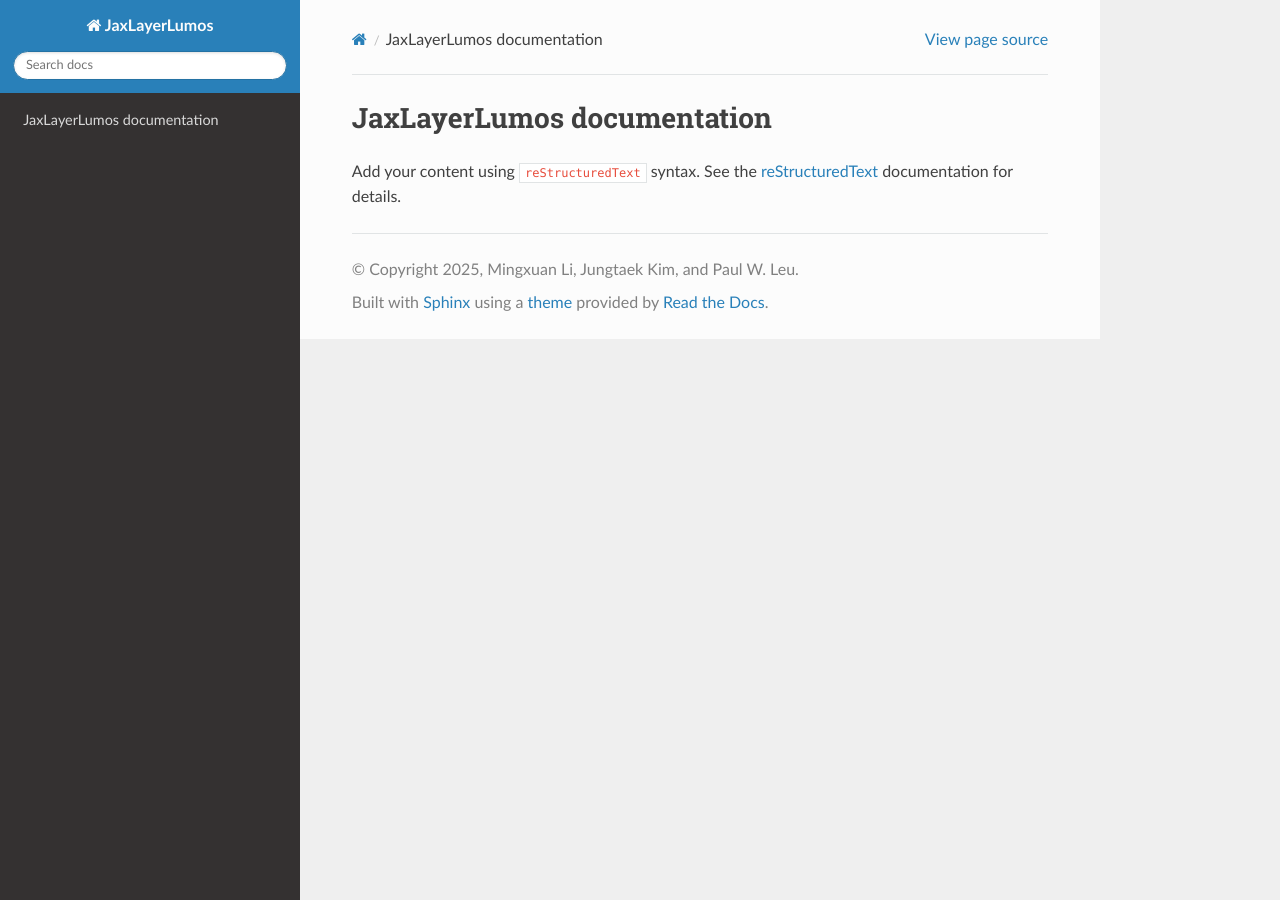
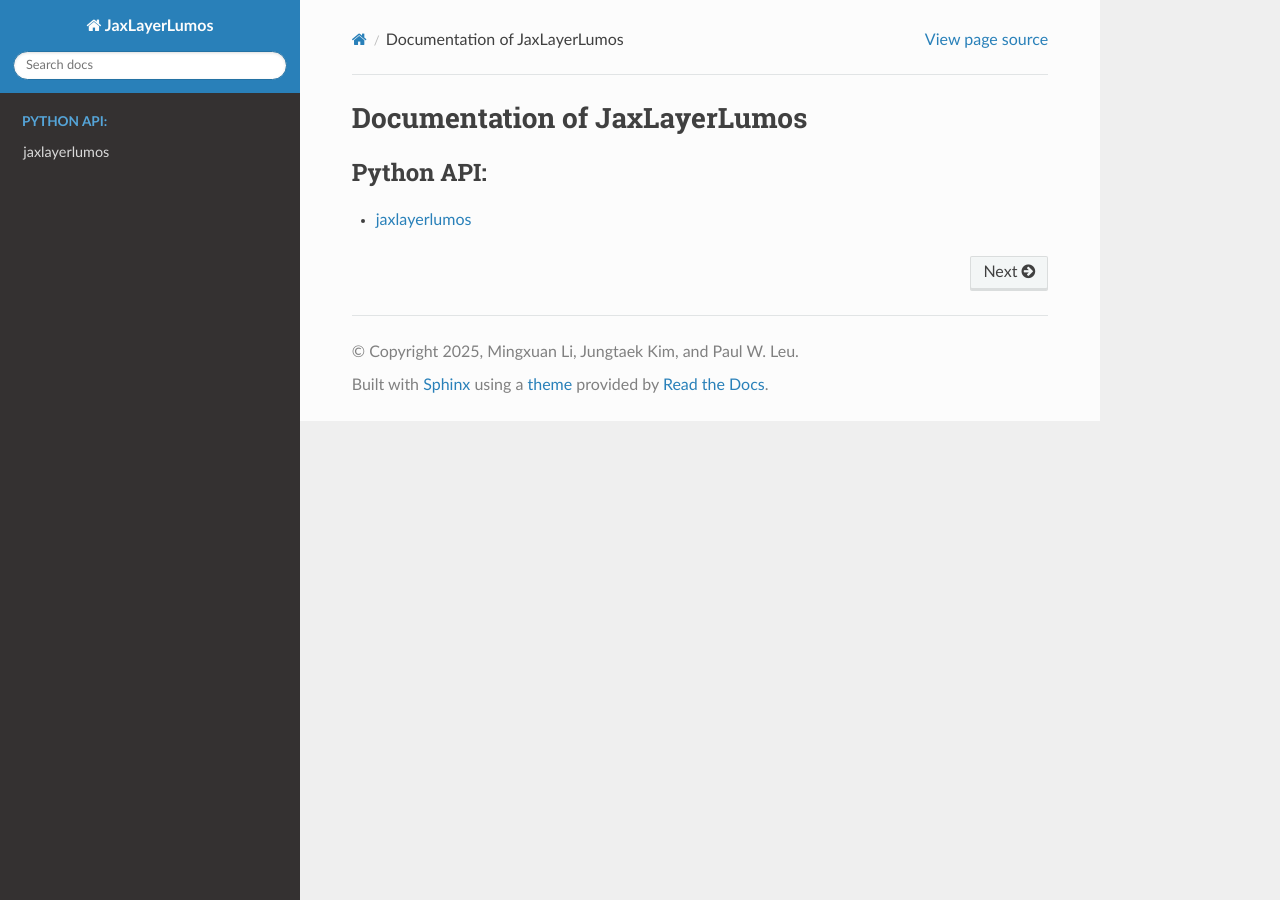
Before and after one commit to JaxLayerLumos/JaxLayerLumos, a Sphinx documentation site: the page built from docs/index.rst, in a window 1280 px wide. Built offline with Sphinx 7.4.7 and the Read the Docs theme 3.1.0, drawn with Linux system fonts in a browser that asks for light colours.

Commit message:
Update docs

```diff
--- a/docs/index.rst
+++ b/docs/index.rst
@@ -1,16 +1,8 @@
-.. JaxLayerLumos documentation master file, created by
-   sphinx-quickstart on Fri Jul 25 16:11:57 2025.
-   You can adapt this file completely to your liking, but it should at least
-   contain the root `toctree` directive.
-
-JaxLayerLumos documentation
-===========================
-
-Add your content using ``reStructuredText`` syntax. See the
-`reStructuredText <https://www.sphinx-doc.org/en/master/usage/restructuredtext/index.html>`_
-documentation for details.
-
+Documentation of JaxLayerLumos
+==============================
 
 .. toctree::
-   :maxdepth: 2
-   :caption: Contents:
+    :maxdepth: 2
+    :caption: Python API:
+
+    python_api/jaxlayerlumos
```
Also changed, not shown: docs/python_api/jaxlayerlumos.rst (added, +8 -0 lines).
